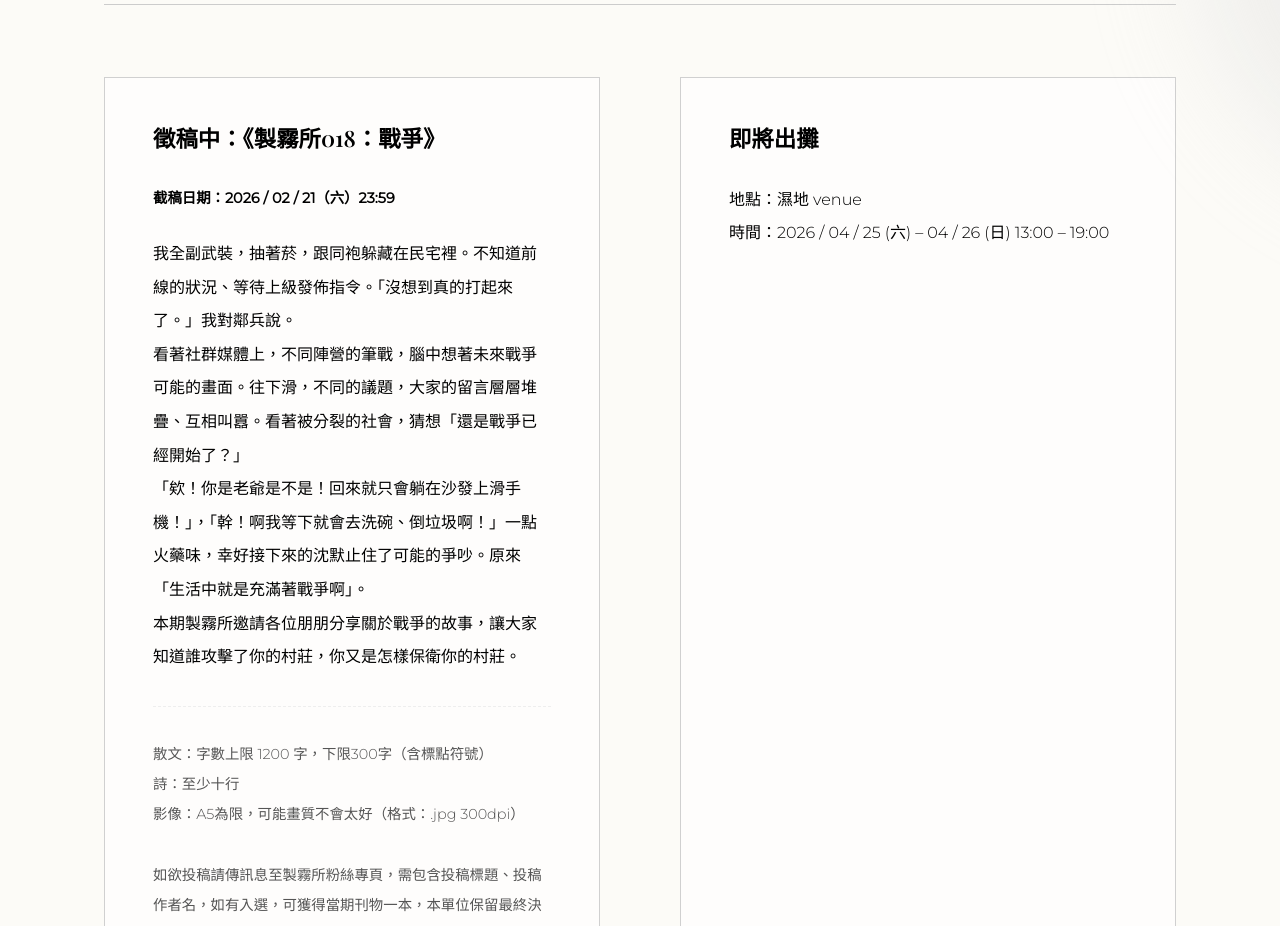
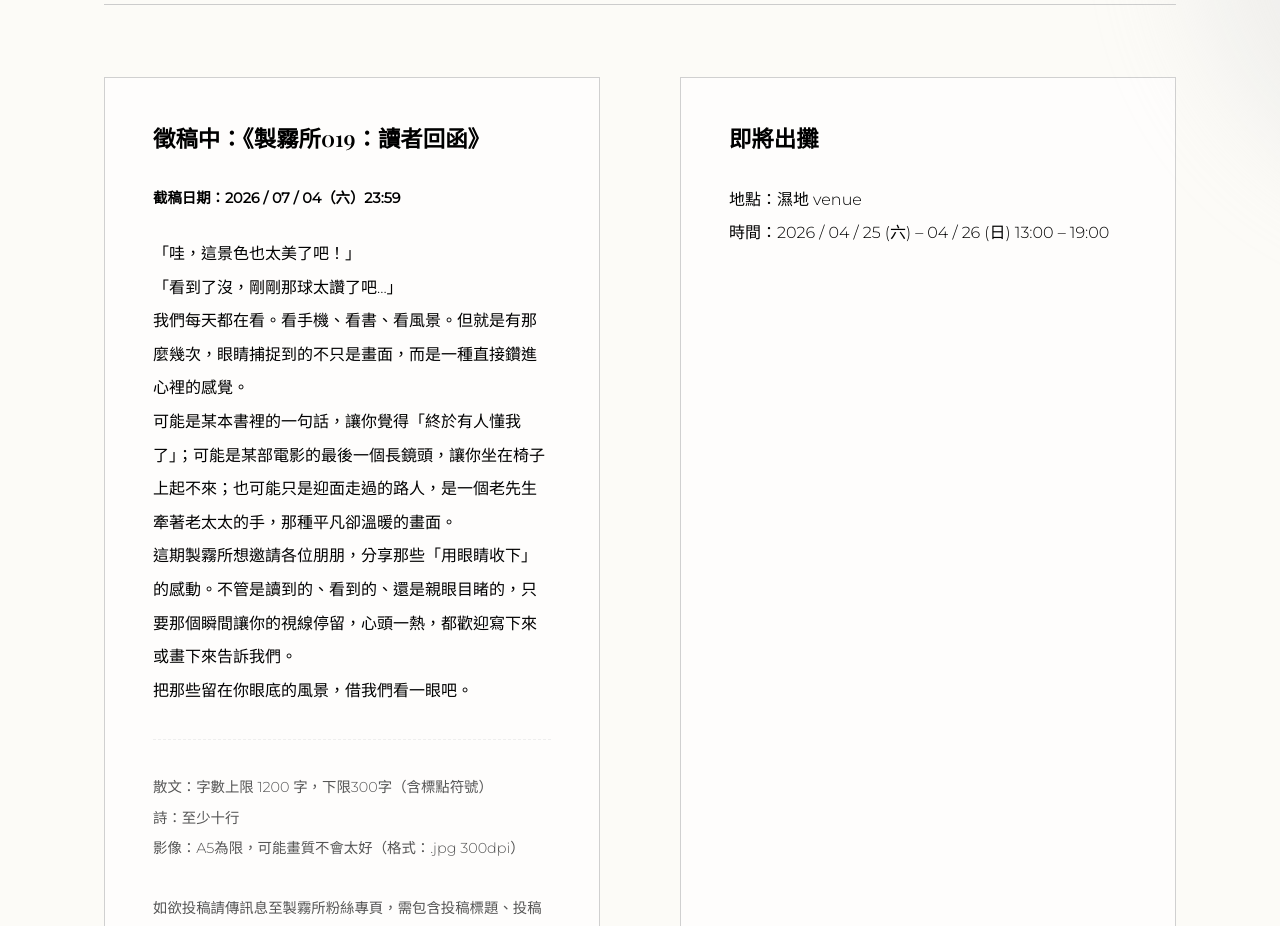
Before and after one commit to mistycornernovember/misty.corner, a React (Vite) app: page / in a window 1280 px wide. Shown: the part 1040-1966 px from the top of the page. Built offline with nearby package versions, Linux system fonts and the light colour scheme; a web font is replaced by a local one.

Commit message:
update news data

```diff
--- a/src/data.ts
+++ b/src/data.ts
@@ -190,9 +190,9 @@ export const CONTRIBUTION_RULES = `散文：字數上限 1200 字，下限300字
 
 export const NEWS_DATA = [
   {
-    title: '徵稿中：《製霧所018：戰爭》',
-    content: '我全副武裝，抽著菸，跟同袍躲藏在民宅裡。不知道前線的狀況、等待上級發佈指令。「沒想到真的打起來了。」我對鄰兵說。\n看著社群媒體上，不同陣營的筆戰，腦中想著未來戰爭可能的畫面。往下滑，不同的議題，大家的留言層層堆疊、互相叫囂。看著被分裂的社會，猜想「還是戰爭已經開始了？」\n「欸！你是老爺是不是！回來就只會躺在沙發上滑手機！」，「幹！啊我等下就會去洗碗、倒垃圾啊！」一點火藥味，幸好接下來的沈默止住了可能的爭吵。原來「生活中就是充滿著戰爭啊」。\n本期製霧所邀請各位朋朋分享關於戰爭的故事，讓大家知道誰攻擊了你的村莊，你又是怎樣保衛你的村莊。',
-    deadline: '2026 / 02 / 21（六）23:59',
+    title: '徵稿中：《製霧所019：讀者回函》',
+    content: '「哇，這景色也太美了吧！」\n「看到了沒，剛剛那球太讚了吧...」\n我們每天都在看。看手機、看書、看風景。但就是有那麼幾次，眼睛捕捉到的不只是畫面，而是一種直接鑽進心裡的感覺。\n可能是某本書裡的一句話，讓你覺得「終於有人懂我了」；可能是某部電影的最後一個長鏡頭，讓你坐在椅子上起不來；也可能只是迎面走過的路人，是一個老先生牽著老太太的手，那種平凡卻溫暖的畫面。\n這期製霧所想邀請各位朋朋，分享那些「用眼睛收下」的感動。不管是讀到的、看到的、還是親眼目睹的，只要那個瞬間讓你的視線停留，心頭一熱，都歡迎寫下來或畫下來告訴我們。\n把那些留在你眼底的風景，借我們看一眼吧。',
+    deadline: '2026 / 07 / 04（六）23:59',
     showRules: true, // 是否顯示固定規範
     links: [
       { label: 'E-mail: misty.corner.november@gmail.com', url: 'mailto:misty.corner.november@gmail.com' },
```
